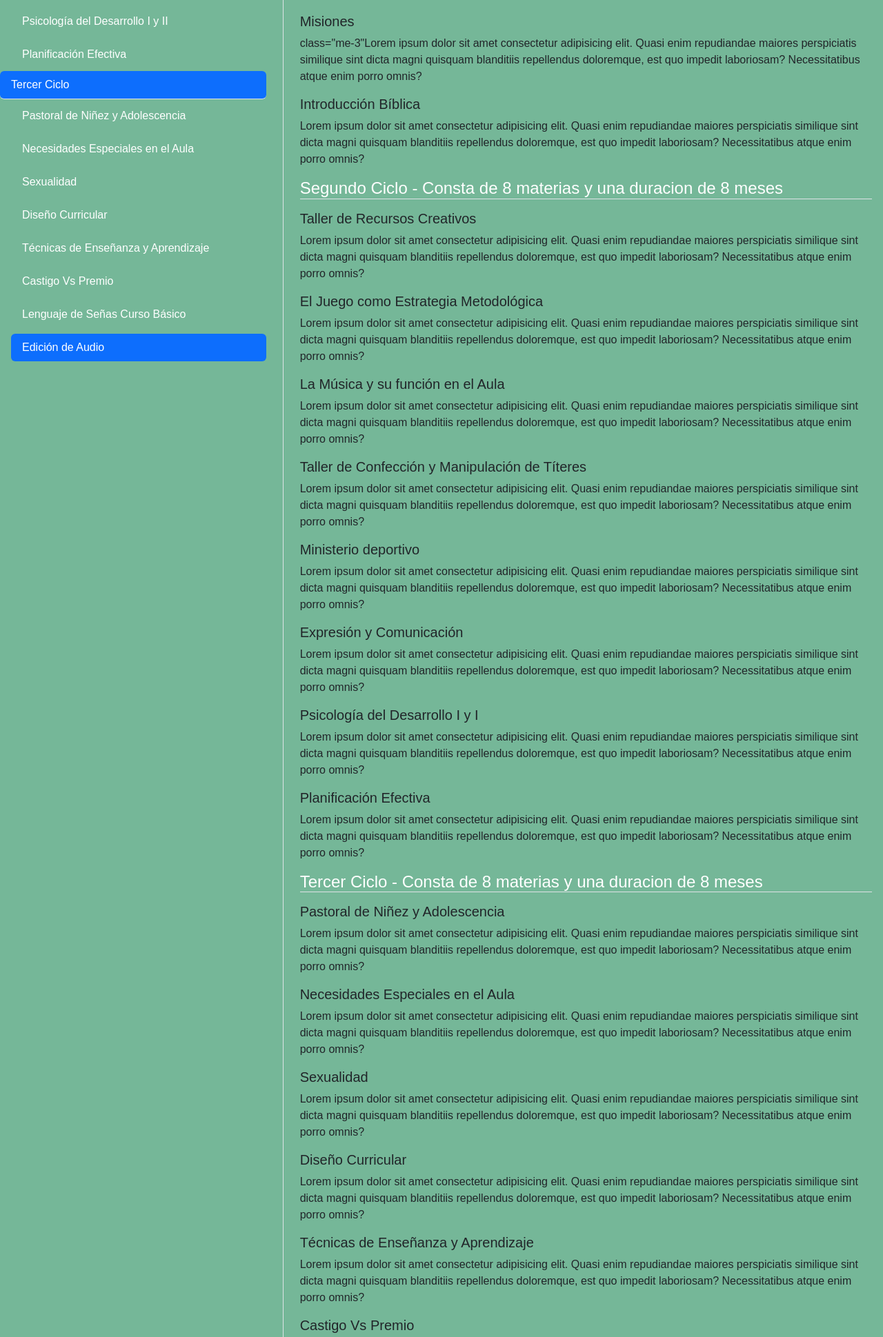
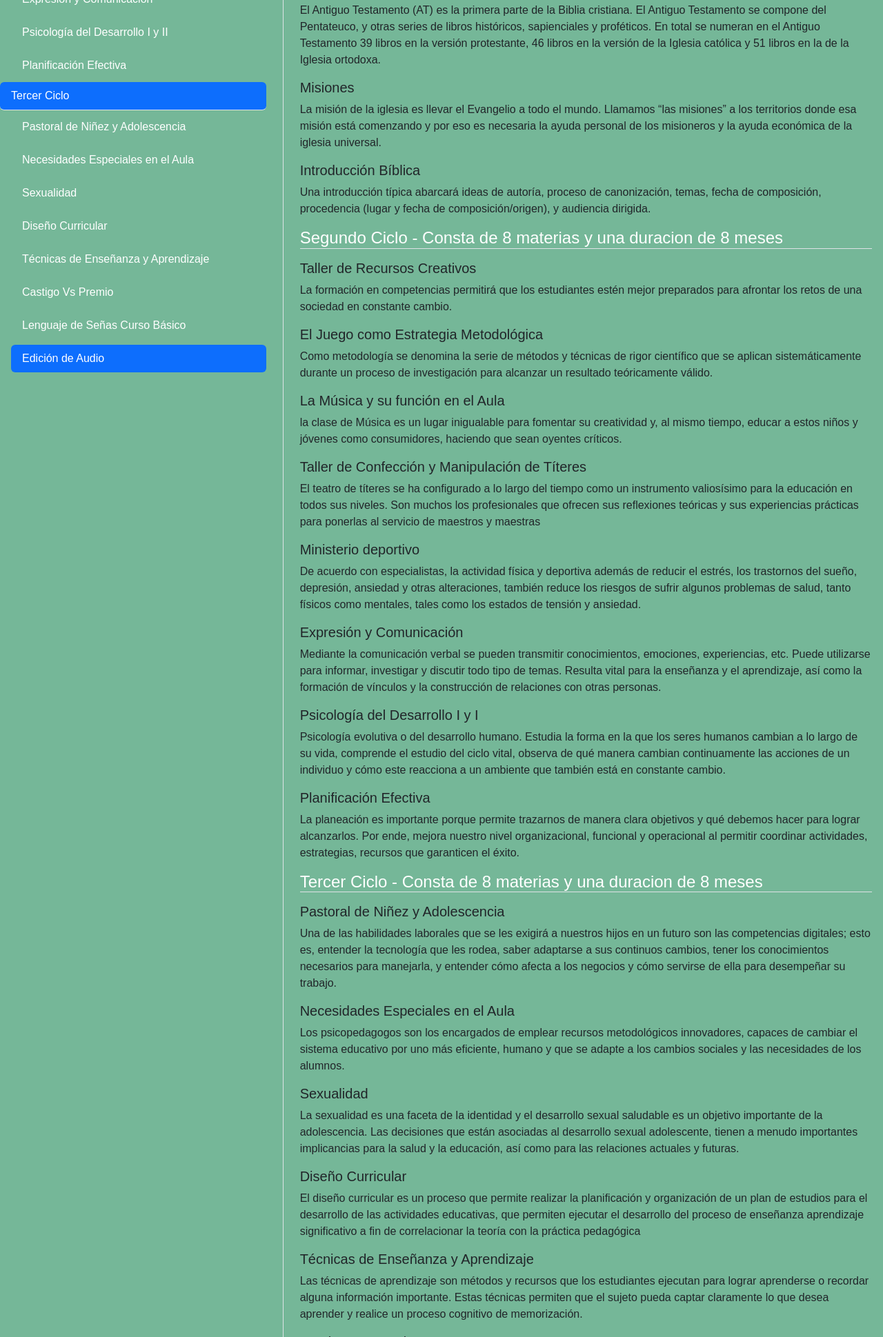
Before and after one commit to LuisGreco/Tercer-entrega, a plain HTML site: page html/plandeestudios.html in a window 1280 px wide. Shown: the part 861-2800 px from the top of the page at 69% size. Drawn offline with nearby package versions, Linux system fonts and the light colour scheme.

Commit message:
ultimas correcciones en plan de estudio eliminando lorem

```diff
--- a/html/plandeestudios.html
+++ b/html/plandeestudios.html
@@ -23,7 +23,8 @@
             <div class="container-fluid">
                 <a class="navbar-brand" href="#"> </a>
                 <a href="../index.html" class="mb-3 me-2 mb-md-0 text-muted text-decoration-none lh-1">
-                    <img class="bi efecto border-bottom border-top" width="70" height="70" src="../img/IMAGEN.png" alt="imagen logoibrp">
+                    <img class="bi efecto border-bottom border-top" width="70" height="70" src="../img/IMAGEN.png"
+                        alt="imagen logoibrp">
                 </a>
 
                 <!-- --------------------------------------------Menu burger------------------------------- -->
@@ -70,7 +71,7 @@
     <main>
 
         <div class="row">
-            <div class="col-sm-4">
+            <div class="col-sm-4 mt-3">
                 <nav id="navbar-example3" class="h-100 flex-column align-items-stretch pe-4 border-end">
                     <nav class="nav nav-pills flex-column">
                         <a class="nav-link items border-bottom" href="#item-1">Primer Ciclo</a>
@@ -87,9 +88,11 @@
                         <a class="nav-link items border-bottom" href="#item-2">Segundo Ciclo</a>
                         <nav class="nav nav-pills flex-column">
                             <a class="nav-link ms-3 my-1 items" href="#item-2-1">Taller de Recursos Creativos</a>
-                            <a class="nav-link ms-3 my-1 items" href="#item-2-2">El Juego como Estrategia Metodológica</a>
+                            <a class="nav-link ms-3 my-1 items" href="#item-2-2">El Juego como Estrategia
+                                Metodológica</a>
                             <a class="nav-link ms-3 my-1 items" href="#item-2-3">La Música y su función en el Aula</a>
-                            <a class="nav-link ms-3 my-1 items" href="#item-2-4">Taller de Confección y Manipulación de Títere</a>
+                            <a class="nav-link ms-3 my-1 items" href="#item-2-4">Taller de Confección y Manipulación de
+                                Títere</a>
                             <a class="nav-link ms-3 my-1 items" href="#item-2-5">Ministerio deportivo</a>
                             <a class="nav-link ms-3 my-1 items" href="#item-2-6">Expresión y Comunicación</a>
                             <a class="nav-link ms-3 my-1 items" href="#item-2-7">Psicología del Desarrollo I y II</a>
@@ -111,121 +114,188 @@
                 </nav>
             </div>
 
-            <div class="col-8">
+            <div class="col-8 mt-5">
                 <div data-bs-spy="scroll" data-bs-target="#navbar-example3" data-bs-smooth-scroll="true"
                     class="scrollspy-example-2" tabindex="0">
                     <div id="item-1">
 
-                        <h4 class="mb-3 border-bottom titulo">Primer Ciclo - Consta de 8 materias y una duracion de 8 meses</h4>
+                        <h4 class="mb-3 border-bottom titulo">Primer Ciclo - Consta de 8 materias y una duracion de 8
+                            meses</h4>
 
                     </div>
                     <div id="item-1-1">
                         <h5>Teología de la infancia</h5>
-                        <p class="me-3">Lorem ipsum dolor sit amet consectetur adipisicing elit. Quasi enim repudiandae maiores perspiciatis similique sint dicta magni quisquam blanditiis repellendus doloremque, est quo impedit laboriosam? Necessitatibus atque enim porro omnis?</p>
+                        <p class="me-3">Teología es el estudio de Dios tal como se revela en la Escritura, por lo tanto
+                            es en demasía importante. Importa, además, porque Juan 17:3 dice que la vida eterna es
+                            conocer a Dios. Además, Dios es el creador del universo y exige que todas sus criaturas no
+                            sólo le conozcan, sino que también le obedezcan.</p>
                     </div>
                     <div id="item-1-2">
                         <h5>Hermenéutica</h5>
-                        <p class="me-3">Lorem ipsum dolor sit amet consectetur adipisicing elit. Quasi enim repudiandae maiores perspiciatis similique sint dicta magni quisquam blanditiis repellendus doloremque, est quo impedit laboriosam? Necessitatibus atque enim porro omnis?</p>
+                        <p class="me-3">La hermenéutica arte de interpretar y, asimismo, explicar o traducir es el arte
+                            de la interpretación, explicación y traducción de la comunicación escrita, la comunicación
+                            verbal y, ya secundariamente, la
+                            comunicación no verbal. Su concepto central de constitución moderna es el de comprensión de
+                            textos escritos importantes.</p>
                     </div>
                     <div id="item-1-3">
                         <h5>Homilética</h5>
-                        <p class="me-3">Lorem ipsum dolor sit amet consectetur adipisicing elit. Quasi enim repudiandae maiores perspiciatis similique sint dicta magni quisquam blanditiis repellendus doloremque, est quo impedit laboriosam? Necessitatibus atque enim porro omnis?</p>
+                        <p class="me-3">Homilética es en teología la aplicación de los principios generales de la
+                            retórica, específicamente en la predicación pública.</p>
                     </div>
                     <div id="item-1-4">
                         <h5>Diseño Gráfico</h5>
-                        <p class="me-3">Lorem ipsum dolor sit amet consectetur adipisicing elit. Quasi enim repudiandae maiores perspiciatis similique sint dicta magni quisquam blanditiis repellendus doloremque, est quo impedit laboriosam? Necessitatibus atque enim porro omnis?</p>
+                        <p class="me-3">El diseño gráfico es una rama interdisciplinaria del diseño y de las bellas
+                            artes, cuyos fundamentos y objetivos giran en torno a la definición de problemas y
+                            determinación de objetivos para la toma de decisiones a través de la creatividad, la
+                            innovación y el pensamiento lateral junto con herramientas manuales o digitales,
+                            transformándolos para su debida interpretación. Esta actividad ayuda a la optimización de
+                            las comunicaciones gráficas. También es conocido como diseño de la comunicación visual y
+                            diseño visual.</p>
                     </div>
                     <div id="item-1-5">
                         <h5>Panorama del Nuevo Testamento</h5>
-                        <p class="me-3">Lorem ipsum dolor sit amet consectetur adipisicing elit. Quasi enim repudiandae maiores perspiciatis similique sint dicta magni quisquam blanditiis repellendus doloremque, est quo impedit laboriosam? Necessitatibus atque enim porro omnis?</p>
+                        <p class="me-3">El Nuevo Testamento (NT) es la segunda parte de la Biblia cristiana. El Nuevo
+                            Testamento narra la vida, ministerio, crucifixión y resurrección de Jesucristo, así como los
+                            eventos del cristianismo del siglo primero. Fue compuesto entre los años 50 y 100 d. C.</p>
                     </div>
                     <div id="item-1-6">
                         <h5>Panorama del Antiguo Testamento</h5>
-                        <p class="me-3">Lorem ipsum dolor sit amet consectetur adipisicing elit. Quasi enim repudiandae maiores perspiciatis similique sint dicta magni quisquam blanditiis repellendus doloremque, est quo impedit laboriosam? Necessitatibus atque enim porro omnis?</p>
+                        <p class="me-3">El Antiguo Testamento (AT) es la primera parte de la Biblia cristiana. El
+                            Antiguo Testamento se compone del Pentateuco, y otras series de libros históricos,
+                            sapienciales y proféticos. En
+                            total se numeran en el Antiguo Testamento 39 libros en la versión protestante, 46 libros en
+                            la versión de la Iglesia católica y 51 libros en la de la Iglesia ortodoxa.</p>
                     </div>
                     <div id="item-1-7">
                         <h5>Misiones</h5>
-                        <p> class="me-3"Lorem ipsum dolor sit amet consectetur adipisicing elit. Quasi enim repudiandae maiores perspiciatis similique sint dicta magni quisquam blanditiis repellendus doloremque, est quo impedit laboriosam? Necessitatibus atque enim porro omnis?</p>
+                        <p class="me-3"> La misión de la iglesia es llevar el Evangelio a todo el mundo. Llamamos “las
+                            misiones” a los territorios donde esa misión está comenzando y por eso es necesaria la ayuda
+                            personal de los misioneros y la ayuda económica de la iglesia universal.</p>
                     </div>
                     <div id="item-1-8">
                         <h5>Introducción Bíblica</h5>
-                        <p class="me-3">Lorem ipsum dolor sit amet consectetur adipisicing elit. Quasi enim repudiandae maiores perspiciatis similique sint dicta magni quisquam blanditiis repellendus doloremque, est quo impedit laboriosam? Necessitatibus atque enim porro omnis?</p>
+                        <p class="me-3">Una introducción típica abarcará ideas de autoría, proceso de canonización,
+                            temas, fecha de composición, procedencia (lugar y fecha de composición/origen), y audiencia
+                            dirigida.</p>
                     </div>
 
                     <div id="item-2">
-                        <h4 class="mb-3 border-bottom titulo">Segundo Ciclo - Consta de 8 materias y una duracion de 8 meses</h4>
+                        <h4 class="mb-3 border-bottom titulo">Segundo Ciclo - Consta de 8 materias y una duracion de 8
+                            meses</h4>
 
                     </div>
                     <div id="item-2-1">
                         <h5>Taller de Recursos Creativos</h5>
-                        <p class="me-3">Lorem ipsum dolor sit amet consectetur adipisicing elit. Quasi enim repudiandae maiores perspiciatis similique sint dicta magni quisquam blanditiis repellendus doloremque, est quo impedit laboriosam? Necessitatibus atque enim porro omnis?</p>
+                        <p class="me-3">La formación en competencias permitirá que los estudiantes estén mejor
+                            preparados para afrontar los retos de una sociedad en constante cambio.</p>
                     </div>
                     <div id="item-2-2">
                         <h5>El Juego como Estrategia Metodológica</h5>
-                        <p class="me-3">Lorem ipsum dolor sit amet consectetur adipisicing elit. Quasi enim repudiandae maiores perspiciatis similique sint dicta magni quisquam blanditiis repellendus doloremque, est quo impedit laboriosam? Necessitatibus atque enim porro omnis?</p>
+                        <p class="me-3">Como metodología se denomina la serie de métodos y técnicas de rigor científico
+                            que se aplican sistemáticamente durante un proceso de investigación para alcanzar un
+                            resultado teóricamente válido.</p>
                     </div>
                     <div id="item-2-3">
                         <h5>La Música y su función en el Aula</h5>
-                        <p class="me-3">Lorem ipsum dolor sit amet consectetur adipisicing elit. Quasi enim repudiandae maiores perspiciatis similique sint dicta magni quisquam blanditiis repellendus doloremque, est quo impedit laboriosam? Necessitatibus atque enim porro omnis?</p>
+                        <p class="me-3">la clase de Música es un lugar inigualable para fomentar su creatividad y, al
+                            mismo tiempo, educar a estos niños y jóvenes como consumidores, haciendo que sean oyentes
+                            críticos.</p>
                     </div>
                     <div id="item-2-4">
                         <h5>
                             Taller de Confección y Manipulación de Títeres</h5>
-                        <p class="me-3">Lorem ipsum dolor sit amet consectetur adipisicing elit. Quasi enim repudiandae maiores perspiciatis similique sint dicta magni quisquam blanditiis repellendus doloremque, est quo impedit laboriosam? Necessitatibus atque enim porro omnis?</p>
+                        <p class="me-3">El teatro de títeres se ha configurado a lo largo del tiempo como un instrumento
+                            valiosísimo para la educación en todos sus niveles. Son muchos los profesionales que ofrecen
+                            sus reflexiones teóricas y sus experiencias prácticas para ponerlas al servicio de maestros
+                            y maestras</p>
                     </div>
                     <div id="item-2-5">
                         <h5>Ministerio deportivo</h5>
-                        <p class="me-3">Lorem ipsum dolor sit amet consectetur adipisicing elit. Quasi enim repudiandae maiores perspiciatis similique sint dicta magni quisquam blanditiis repellendus doloremque, est quo impedit laboriosam? Necessitatibus atque enim porro omnis?</p>
+                        <p class="me-3">De acuerdo con especialistas, la actividad física y deportiva además de reducir
+                            el estrés, los trastornos del sueño, depresión, ansiedad y otras alteraciones, también
+                            reduce los riesgos de sufrir algunos problemas de salud, tanto físicos como mentales, tales
+                            como los estados de tensión y ansiedad.</p>
                     </div>
                     <div id="item-2-6">
                         <h5>Expresión y Comunicación</h5>
-                        <p class="me-3">Lorem ipsum dolor sit amet consectetur adipisicing elit. Quasi enim repudiandae maiores perspiciatis similique sint dicta magni quisquam blanditiis repellendus doloremque, est quo impedit laboriosam? Necessitatibus atque enim porro omnis?</p>
+                        <p class="me-3">Mediante la comunicación verbal se pueden transmitir conocimientos, emociones,
+                            experiencias, etc. Puede utilizarse para informar, investigar y discutir todo tipo de temas.
+                            Resulta vital para la enseñanza y el aprendizaje, así como la formación de vínculos y la
+                            construcción de relaciones con otras personas.</p>
                     </div>
                     <div id="item-2-7">
                         <h5>Psicología del Desarrollo I y I</h5>
-                        <p class="me-3">Lorem ipsum dolor sit amet consectetur adipisicing elit. Quasi enim repudiandae maiores perspiciatis similique sint dicta magni quisquam blanditiis repellendus doloremque, est quo impedit laboriosam? Necessitatibus atque enim porro omnis?</p>
+                        <p class="me-3">Psicología evolutiva o del desarrollo humano. Estudia la forma en la que los
+                            seres humanos cambian a lo largo de su vida, comprende el estudio del ciclo vital, observa
+                            de qué manera cambian continuamente las acciones de un individuo y cómo este reacciona a un
+                            ambiente que también está en constante cambio.</p>
                     </div>
                     <div id="item-2-8">
                         <h5>Planificación Efectiva</h5>
-                        <p class="me-3">Lorem ipsum dolor sit amet consectetur adipisicing elit. Quasi enim repudiandae maiores perspiciatis similique sint dicta magni quisquam blanditiis repellendus doloremque, est quo impedit laboriosam? Necessitatibus atque enim porro omnis?</p>
+                        <p class="me-3">La planeación es importante porque permite trazarnos de manera clara objetivos y
+                            qué debemos hacer para lograr alcanzarlos. Por ende, mejora nuestro nivel organizacional,
+                            funcional y operacional al permitir coordinar actividades, estrategias, recursos que
+                            garanticen el éxito.</p>
                     </div>
 
 
                     <div id="item-3">
-                        <h4 class="mb-3 border-bottom titulo">Tercer Ciclo - Consta de 8 materias y una duracion de 8 meses</h4>
+                        <h4 class="mb-3 border-bottom titulo">Tercer Ciclo - Consta de 8 materias y una duracion de 8
+                            meses</h4>
 
                     </div>
                     <div id="item-3-1">
                         <h5>Pastoral de Niñez y Adolescencia</h5>
-                        <p class="me-3">Lorem ipsum dolor sit amet consectetur adipisicing elit. Quasi enim repudiandae maiores perspiciatis similique sint dicta magni quisquam blanditiis repellendus doloremque, est quo impedit laboriosam? Necessitatibus atque enim porro omnis?</p>
+                        <p class="me-3">Una de las habilidades laborales que se les exigirá a nuestros hijos en un
+                            futuro son las competencias digitales; esto es, entender la tecnología que les rodea, saber
+                            adaptarse a sus continuos cambios, tener los conocimientos necesarios para manejarla, y
+                            entender cómo afecta a los negocios y cómo servirse de ella para desempeñar su trabajo.</p>
                     </div>
                     <div id="item-3-2">
                         <h5>Necesidades Especiales en el Aula</h5>
-                        <p class="me-3">Lorem ipsum dolor sit amet consectetur adipisicing elit. Quasi enim repudiandae maiores perspiciatis similique sint dicta magni quisquam blanditiis repellendus doloremque, est quo impedit laboriosam? Necessitatibus atque enim porro omnis?</p>
+                        <p class="me-3">Los psicopedagogos son los encargados de emplear recursos metodológicos
+                            innovadores, capaces de cambiar el sistema educativo por uno más eficiente, humano y que se
+                            adapte a los cambios sociales y las necesidades de los alumnos.</p>
                     </div>
                     <div id="item-3-3">
                         <h5>Sexualidad</h5>
-                        <p class="me-3">Lorem ipsum dolor sit amet consectetur adipisicing elit. Quasi enim repudiandae maiores perspiciatis similique sint dicta magni quisquam blanditiis repellendus doloremque, est quo impedit laboriosam? Necessitatibus atque enim porro omnis?</p>
+                        <p class="me-3">La sexualidad es una faceta de la identidad y el desarrollo sexual saludable es
+                            un objetivo importante de la adolescencia. Las decisiones que están asociadas al desarrollo
+                            sexual adolescente, tienen a menudo importantes implicancias para la salud y la educación,
+                            así como para las relaciones actuales y futuras.</p>
                     </div>
                     <div id="item-3-4">
                         <h5>Diseño Curricular</h5>
-                        <p class="me-3">Lorem ipsum dolor sit amet consectetur adipisicing elit. Quasi enim repudiandae maiores perspiciatis similique sint dicta magni quisquam blanditiis repellendus doloremque, est quo impedit laboriosam? Necessitatibus atque enim porro omnis?</p>
+                        <p class="me-3">El diseño curricular es un proceso que permite realizar la planificación y
+                            organización de un plan de estudios para el desarrollo de las actividades educativas, que
+                            permiten ejecutar el desarrollo del proceso de enseñanza aprendizaje significativo a fin de
+                            correlacionar la teoría con la práctica pedagógica</p>
                     </div>
                     <div id="item-3-5">
                         <h5>Técnicas de Enseñanza y Aprendizaje</h5>
-                        <p class="me-3">Lorem ipsum dolor sit amet consectetur adipisicing elit. Quasi enim repudiandae maiores perspiciatis similique sint dicta magni quisquam blanditiis repellendus doloremque, est quo impedit laboriosam? Necessitatibus atque enim porro omnis?</p>
+                        <p class="me-3">Las técnicas de aprendizaje son métodos y recursos que los estudiantes ejecutan
+                            para lograr aprenderse o recordar alguna información importante. Estas técnicas permiten que
+                            el sujeto pueda captar claramente lo que desea aprender y realice un proceso cognitivo de
+                            memorización.</p>
                     </div>
                     <div id="item-3-6">
                         <h5>Castigo Vs Premio</h5>
-                        <p class="me-3">Lorem ipsum dolor sit amet consectetur adipisicing elit. Quasi enim repudiandae maiores perspiciatis similique sint dicta magni quisquam blanditiis repellendus doloremque, est quo impedit laboriosam? Necessitatibus atque enim porro omnis?</p>
+                        <p class="me-3">El premio es visto como un reforzador de una conducta positiva, mientras que el
+                            castigo es contemplado como la privación de un beneficio; es lo que en la teoría conductista
+                            se denomina “refuerzo negativo”.</p>
                     </div>
                     <div id="item-3-7">
                         <h5>Lenguaje de Señas Curso Básico</h5>
-                        <p class="me-3">Lorem ipsum dolor sit amet consectetur adipisicing elit. Quasi enim repudiandae maiores perspiciatis similique sint dicta magni quisquam blanditiis repellendus doloremque, est quo impedit laboriosam? Necessitatibus atque enim porro omnis?</p>
+                        <p class="me-3">Para las personas sordas, el acceso a la lengua de señas es clave para romper
+                            las barreras de comunicación y poder participar en la sociedad como cualquier otra persona,
+                            dijo Lea Labaki, investigadora junior de derechos de las personas con discapacidad para
+                            Human Rights Watch.</p>
                     </div>
                     <div id="item-3-8">
                         <h5>Edición de Audio</h5>
-                        <p class="me-3">Lorem ipsum dolor sit amet consectetur adipisicing elit. Quasi enim repudiandae maiores perspiciatis similique sint dicta magni quisquam blanditiis repellendus doloremque, est quo impedit laboriosam? Necessitatibus atque enim porro omnis?</p>
+                        <p class="me-3">Este concepto encierra la claridad de la voz que permite que las personas están
+                            al otro lado de la transmisión entiendan perfectamente los que se habla.</p>
                     </div>
                 </div>
             </div>
```
Lines whose indentation alone changed are shown as unchanged.
